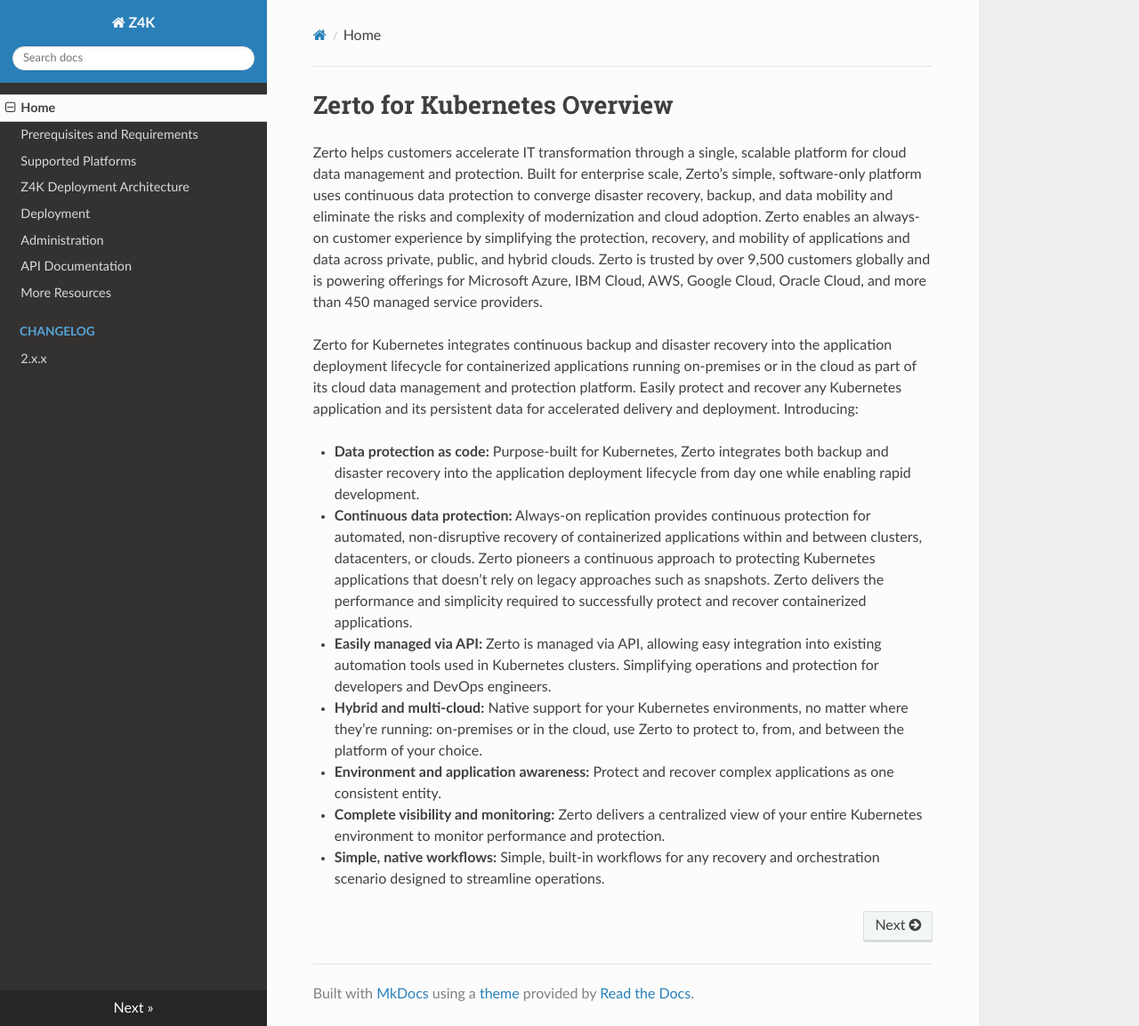
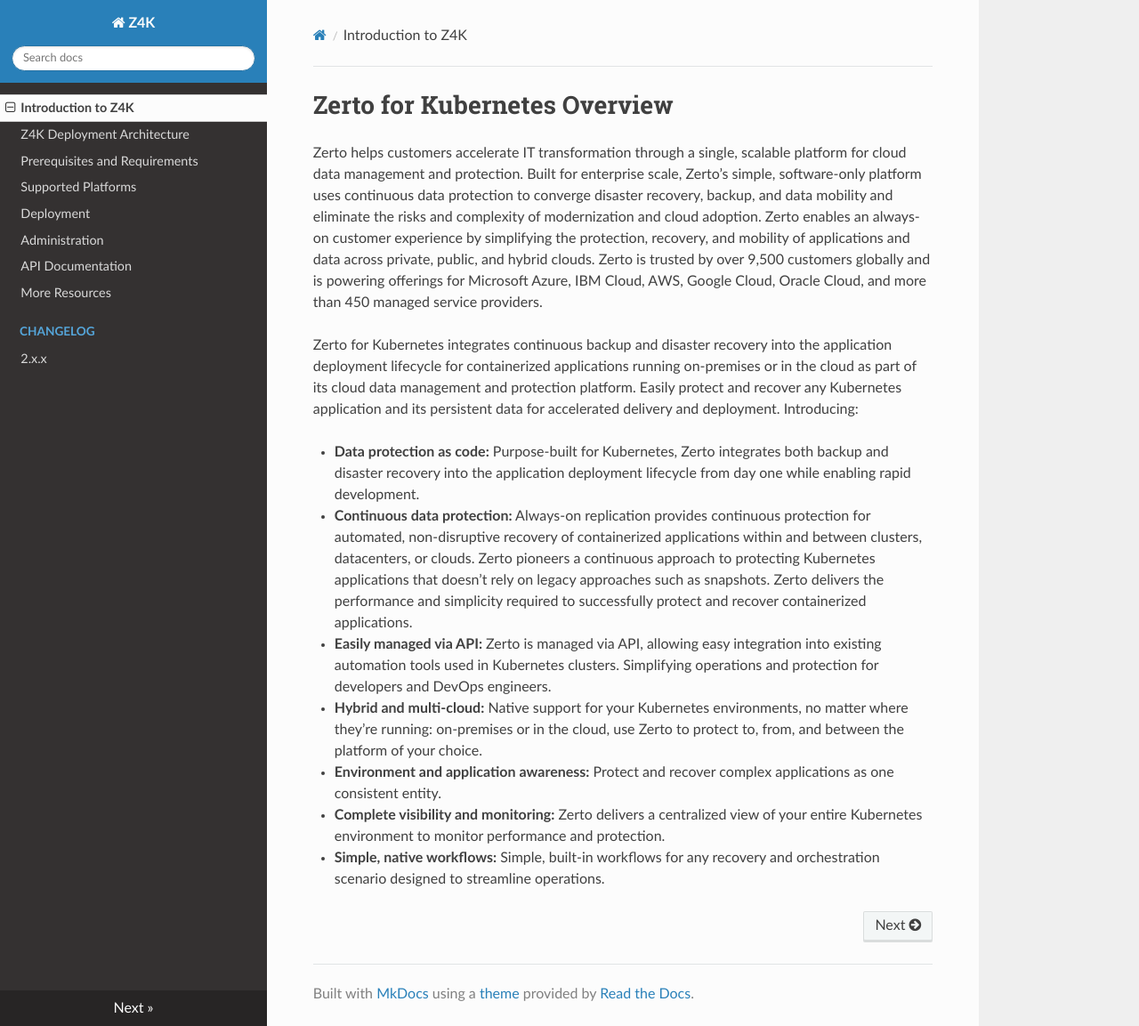
Before and after one commit to ZertoPublic/Z4K, an MkDocs documentation site: the page built from docs/index.md, in a window 1280 px wide and 1153 px high. Shown: the whole window at 89% size. Built offline with MkDocs 1.6.1, drawn with Linux system fonts in a browser that asks for light colours.

Commit message:
Update mkdocs.yml

```diff
--- a/mkdocs.yml
+++ b/mkdocs.yml
@@ -3,10 +3,10 @@
   name: readthedocs
   highlightjs: false
 nav:
-- Home: index.md
+- Introduction to Z4K: index.md
+- Z4K Deployment Architecture: DeployingZertoForK8S.md
 - Prerequisites and Requirements: MinimumRequirements.md
 - Supported Platforms: SupportedPlatforms.md
-- Z4K Deployment Architecture: DeployingZertoForK8S.md
 - Deployment: DeploymentGuide.md
 - Administration: AdministrationGuide.md
 - API Documentation: openapi.md
```
